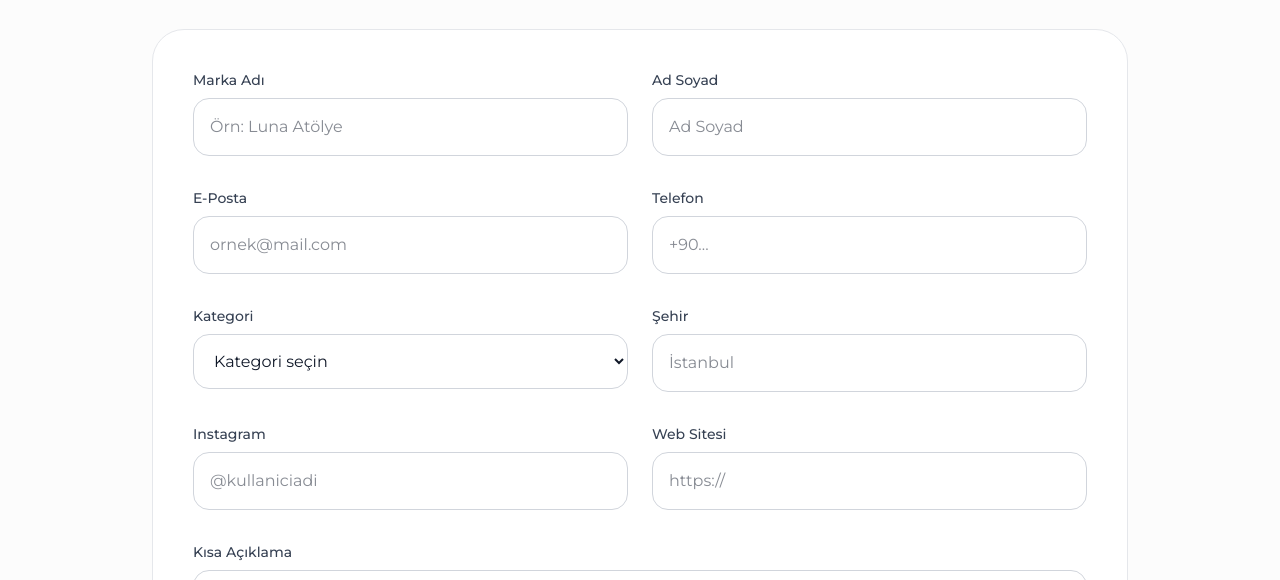
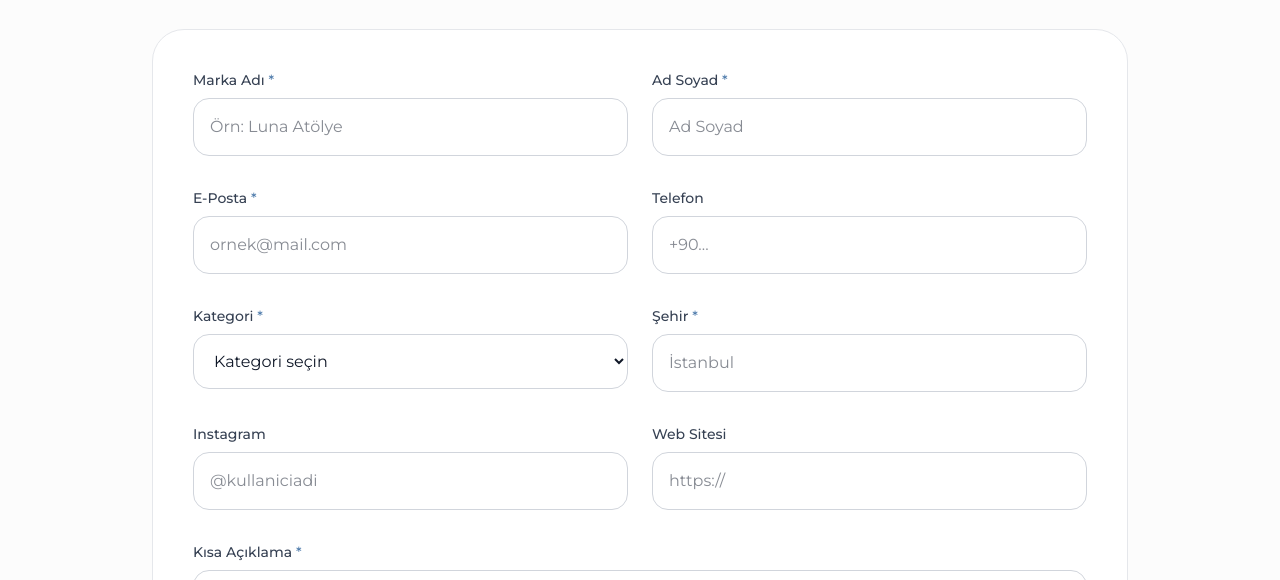
Before and after one commit to oguzkaraa1975/microvend-last, a React (Vite) app: page /basvuru in a window 1280 px wide. Shown: the part 372-952 px from the top of the page. Built offline with nearby package versions, Linux system fonts and the light colour scheme.

Commit message:
Improve application form feedback UX

```diff
--- a/src/pages/ApplyPage.tsx
+++ b/src/pages/ApplyPage.tsx
@@ -1,4 +1,4 @@
-import { useState } from "react";
+import { useEffect, useRef, useState } from "react";
 import type { FormEvent } from "react";
 import { categories } from "../data/mockData";
 import usePageTitle from "../hooks/usePageTitle";
@@ -37,6 +37,14 @@ function ApplyPage() {
   const [hataMesaji, setHataMesaji] = useState("");
   const [basariMesaji, setBasariMesaji] = useState("");
   const [gonderiliyor, setGonderiliyor] = useState(false);
+
+  const mesajRef = useRef<HTMLDivElement | null>(null);
+
+  useEffect(() => {
+    if (hataMesaji || basariMesaji) {
+      mesajRef.current?.scrollIntoView({ behavior: "smooth", block: "center" });
+    }
+  }, [hataMesaji, basariMesaji]);
 
   const alaniGuncelle = (
     alan: keyof BasvuruFormu,
@@ -120,18 +128,6 @@ function ApplyPage() {
         </p>
       </div>
 
-      {basariMesaji && (
-        <div className="card-soft mb-8 rounded-[2rem] border-[#dbe7f2] bg-[#edf3fa] px-6 py-5">
-          <p className="font-light text-[#4e7bab]">{basariMesaji}</p>
-        </div>
-      )}
-
-      {hataMesaji && (
-        <div className="card-soft mb-8 rounded-[2rem] border-red-200 bg-red-50 px-6 py-5">
-          <p className="font-light text-red-700">{hataMesaji}</p>
-        </div>
-      )}
-
       <div className="rounded-[2rem] border border-gray-200 bg-white p-8 md:p-10">
         <form className="grid gap-8" onSubmit={handleSubmit} noValidate>
           <div className="grid gap-6 md:grid-cols-2">
@@ -140,7 +136,7 @@ function ApplyPage() {
                 htmlFor="markaAdi"
                 className="mb-2 block text-sm font-medium text-gray-700"
               >
-                Marka Adı
+                Marka Adı <span className="text-[#4e7bab]">*</span>
               </label>
 
               <input
@@ -160,7 +156,7 @@ function ApplyPage() {
                 htmlFor="adSoyad"
                 className="mb-2 block text-sm font-medium text-gray-700"
               >
-                Ad Soyad
+                Ad Soyad <span className="text-[#4e7bab]">*</span>
               </label>
 
               <input
@@ -182,7 +178,7 @@ function ApplyPage() {
                 htmlFor="email"
                 className="mb-2 block text-sm font-medium text-gray-700"
               >
-                E-Posta
+                E-Posta <span className="text-[#4e7bab]">*</span>
               </label>
 
               <input
@@ -222,7 +218,7 @@ function ApplyPage() {
                 htmlFor="kategori"
                 className="mb-2 block text-sm font-medium text-gray-700"
               >
-                Kategori
+                Kategori <span className="text-[#4e7bab]">*</span>
               </label>
 
               <select
@@ -247,7 +243,7 @@ function ApplyPage() {
                 htmlFor="sehir"
                 className="mb-2 block text-sm font-medium text-gray-700"
               >
-                Şehir
+                Şehir <span className="text-[#4e7bab]">*</span>
               </label>
 
               <input
@@ -308,7 +304,7 @@ function ApplyPage() {
               htmlFor="aciklama"
               className="mb-2 block text-sm font-medium text-gray-700"
             >
-              Kısa Açıklama
+              Kısa Açıklama <span className="text-[#4e7bab]">*</span>
             </label>
 
             <textarea
@@ -322,6 +318,26 @@ function ApplyPage() {
               className="w-full rounded-2xl border border-gray-300 px-4 py-4 outline-none transition focus:border-[#4e7bab]"
             />
           </div>
+
+          {basariMesaji && (
+            <div
+              ref={mesajRef}
+              role="status"
+              className="rounded-2xl border border-[#dbe7f2] bg-[#edf3fa] px-5 py-4"
+            >
+              <p className="font-light text-[#4e7bab]">{basariMesaji}</p>
+            </div>
+          )}
+
+          {hataMesaji && (
+            <div
+              ref={mesajRef}
+              role="alert"
+              className="rounded-2xl border border-red-200 bg-red-50 px-5 py-4"
+            >
+              <p className="font-light text-red-700">{hataMesaji}</p>
+            </div>
+          )}
 
           <div className="flex flex-col gap-4 border-t border-gray-100 pt-6 md:flex-row md:items-center md:justify-between">
             <p className="max-w-2xl text-sm leading-6 text-gray-500">
```
